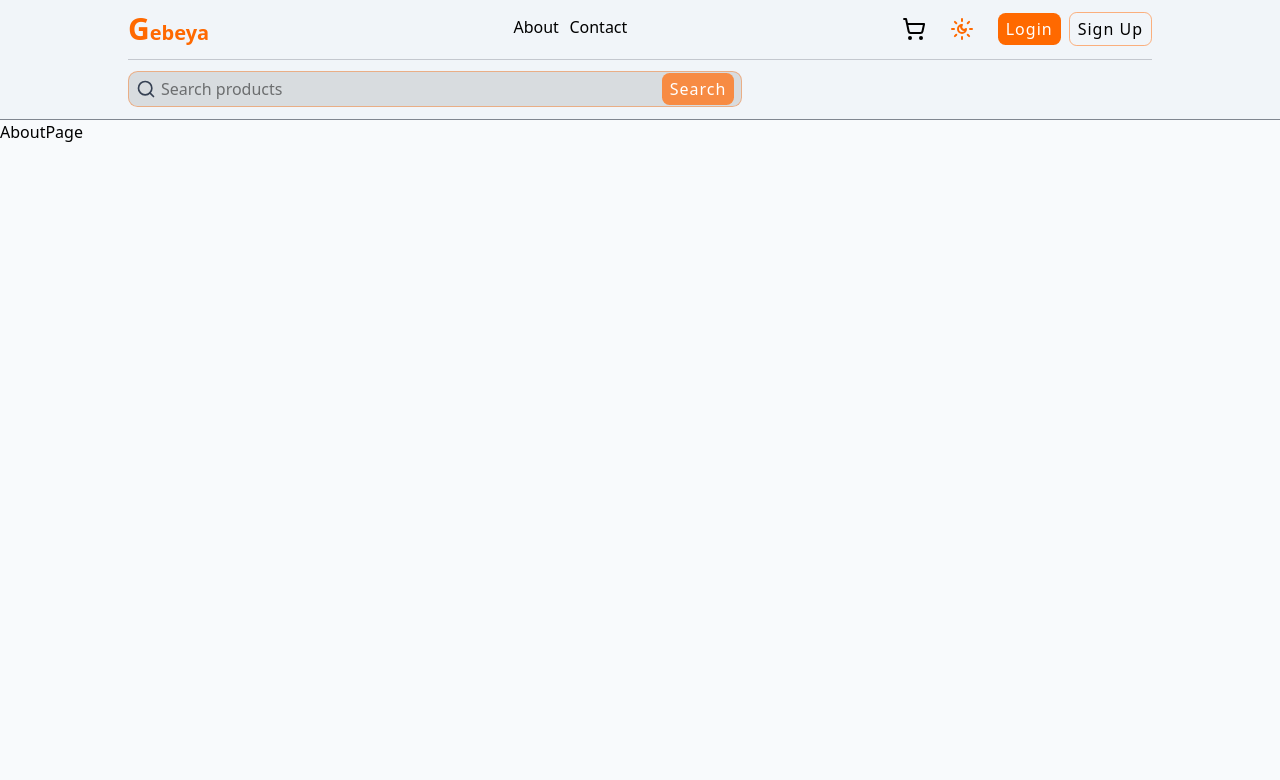
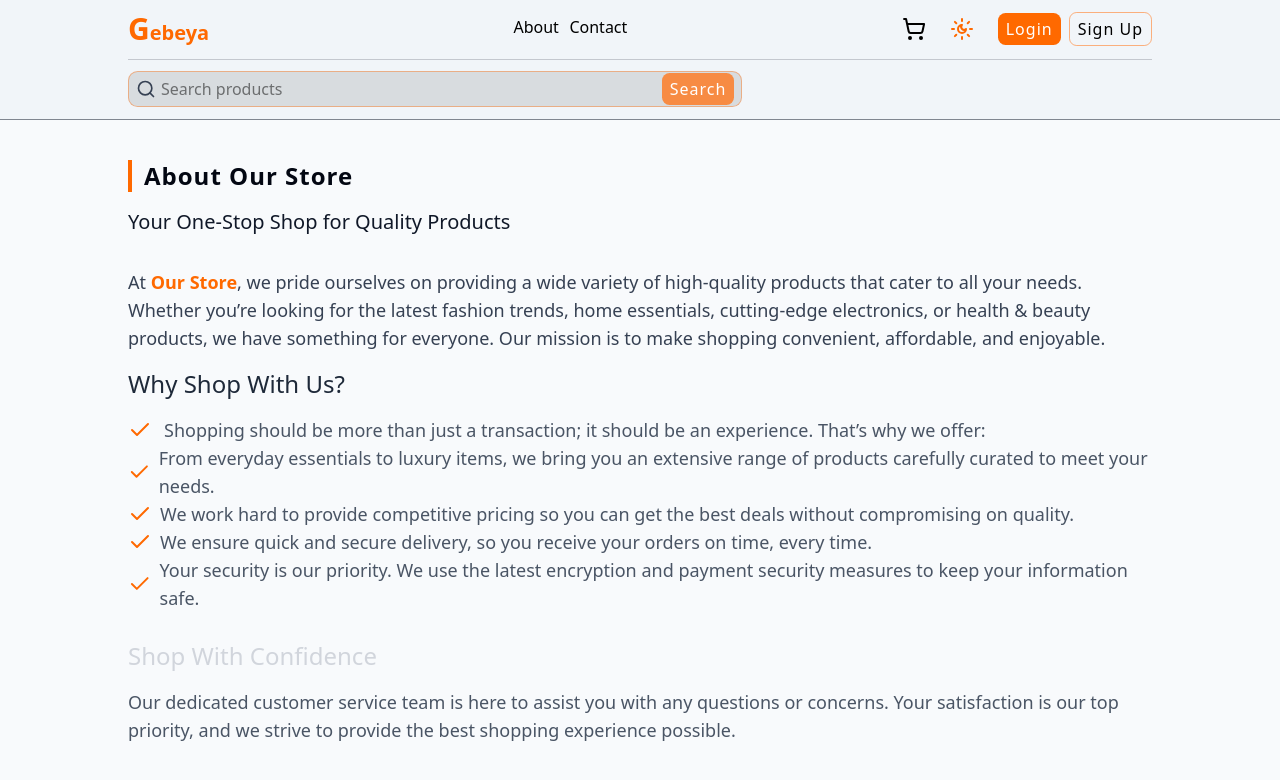
Before and after one commit to klaus-creations/Ecommerce, a React (Vite) app in the folder client/: page /about in a window 1280 px wide. Shown: the top 780 px of the page. Built offline with nearby package versions, Linux system fonts and the light colour scheme; no server answers.

Commit message:
about page

```diff
--- a/client/src/pages/AboutPage.tsx
+++ b/client/src/pages/AboutPage.tsx
@@ -1,3 +1,5 @@
+import About from "@/components/about/About";
+
 export default function AboutPage() {
-  return <div>AboutPage</div>;
+  return <About />;
 }
```
